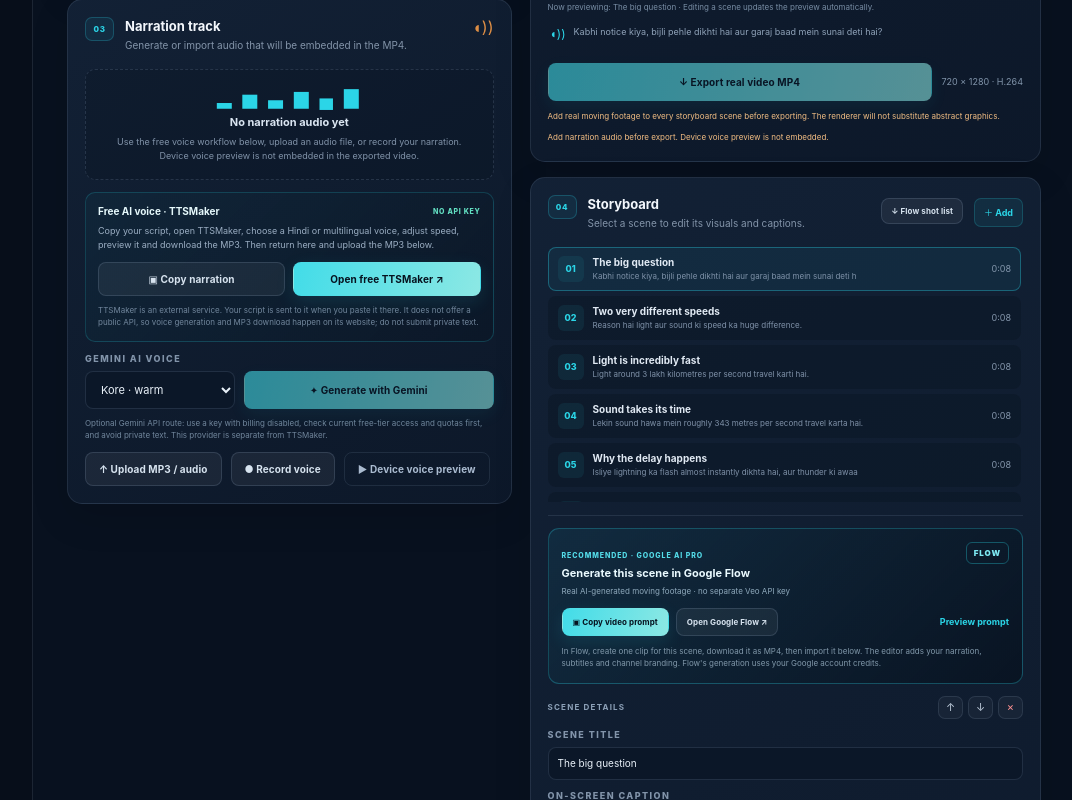
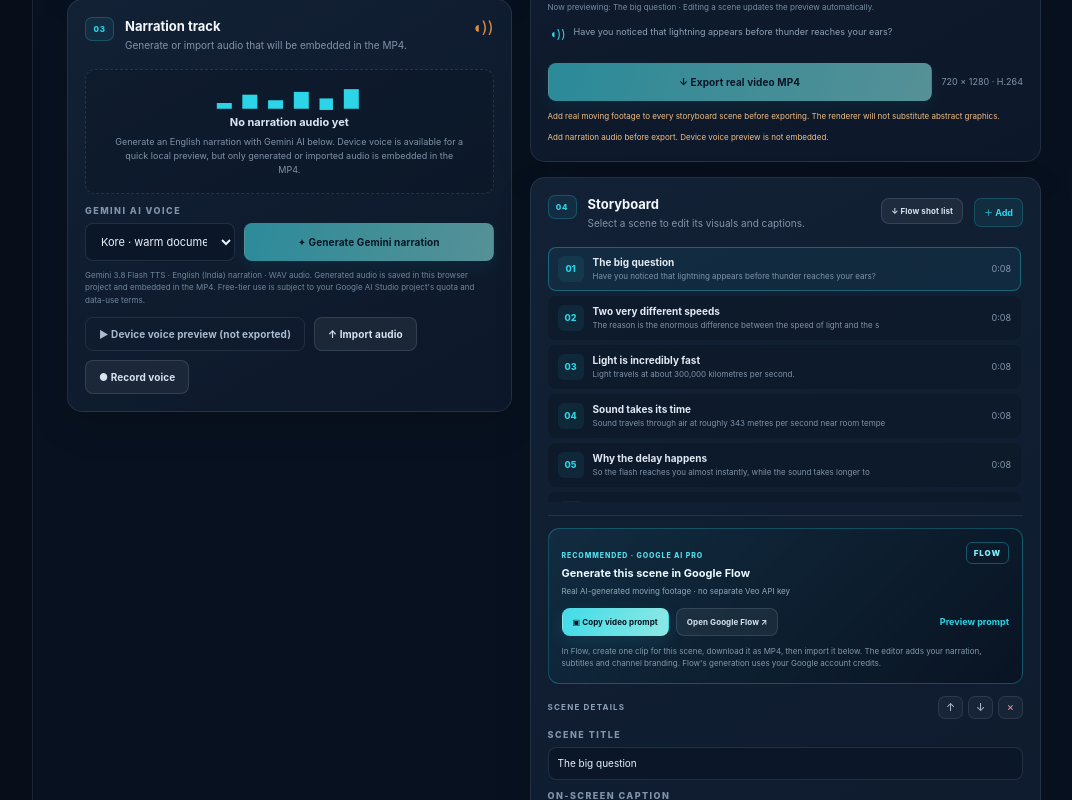
Before and after one commit to narayananagapuri25/VideoMaker, a React (Vite) app: page / in a window 1280 px wide. Shown: the part 1040-1840 px from the top of the page, without its empty margins (205-1277 px from the left). Built offline with nearby package versions, Linux system fonts and the light colour scheme.

Commit message:
Make Gemini English narration primary
Remove TTSMaker, set English-first project defaults, and use in-app Gemini 3.8 Flash TTS for exported narration.

```diff
--- a/src/App.tsx
+++ b/src/App.tsx
@@ -15,7 +15,7 @@ import type { AspectRatio, Language, Scene, StudioProject } from "./types";
 import { getEmbeddedImageSize, getEmbeddedVideoSize, getProjectMediaSize, isSupportedImageMimeType, MAX_NARRATION_AUDIO_BYTES, MAX_PROJECT_MEDIA_BYTES, MAX_SCENE_IMAGE_BYTES } from "./lib/media-data";
 import { MAX_PROJECT_BACKUP_BYTES, restoreProjectBackup } from "./lib/project-backup";
 
-const initialProject = () => makeProject("Why do we see lightning before thunder?", "Hinglish", "9:16", 45);
+const initialProject = () => makeProject("Why do we see lightning before thunder?", "English", "9:16", 45);
 
 function fileToDataUrl(file: Blob): Promise<string> {
   return new Promise((resolve, reject) => {
@@ -89,6 +89,7 @@ export default function App() {
             : saved.scenes;
           const restored: StudioProject = {
             ...saved,
+            language: "English",
             title: pasted ? topic : saved.title,
             topic,
             script: restoredScript,
@@ -97,15 +98,15 @@ export default function App() {
             storyboardSourceScript: pasted ? restoredScript : saved.storyboardSourceScript,
             storyboardSourceTargetDuration: pasted ? saved.targetDuration : saved.storyboardSourceTargetDuration,
             storyboardSourceAspectRatio: pasted ? saved.aspectRatio : saved.storyboardSourceAspectRatio,
-            storyboardSourceLanguage: pasted ? saved.language : (saved.storyboardSourceLanguage ?? saved.language),
+            storyboardSourceLanguage: "English",
             editorialNote: pasted ? pasted.editorialNote : saved.editorialNote,
           };
           setProject(restored);
           setSelectedSceneId(restored.scenes[0]?.id ?? "");
           if (pasted) setGenerationSource("provided-script");
           setNotice(pasted
-            ? "Recovered your pasted narration, removed the unrelated filler, and rebuilt matching scenes."
-            : "Restored your latest local project.");
+            ? "Recovered your pasted narration and rebuilt its scenes. Language is set to English; generate a new English script if this text is in another language."
+            : "Restored your local project. Language is now English; regenerate the story to replace any older non-English script with an English version.");
         } else {
           setSelectedSceneId(project.scenes[0]?.id ?? "");
         }
@@ -322,20 +323,6 @@ export default function App() {
     event.target.value = "";
   }
 
-  async function copyNarrationForFreeTts() {
-    if (!project.script.trim()) {
-      setNotice("Add narration text before copying it to the free voice generator.");
-      return;
-    }
-    try {
-      if (!navigator.clipboard?.writeText) throw new Error("Clipboard access is unavailable.");
-      await navigator.clipboard.writeText(project.script);
-      setNotice("Narration copied. Open TTSMaker, paste the text, choose a voice, preview and download the MP3, then upload it here.");
-    } catch {
-      setNotice("Could not copy automatically. Select the narration in the script editor and copy it manually, then open TTSMaker.");
-    }
-  }
-
   async function handleGenerateAiVoice() {
     if (!apiKey.trim()) {
       setNotice("Enter your Gemini API key in the connection field above before generating AI narration.");
@@ -346,14 +333,14 @@ export default function App() {
       return;
     }
     setIsGeneratingVoice(true);
-    setNotice("Generating narration with Gemini 3.8 Flash TTS free-tier model…");
+    setNotice("Generating English narration with Gemini 3.8 Flash TTS…");
     try {
-      const audio = await generateNarration(project.script, apiKey, ttsVoice, project.language);
+      const audio = await generateNarration(project.script, apiKey, ttsVoice, "English");
       if (audio.size > MAX_NARRATION_AUDIO_BYTES) throw new Error("Generated narration is larger than 30 MB. Use a shorter script.");
       if (wouldExceedMediaLimit(audio.size, undefined, true)) return;
       const audioDataUrl = await fileToDataUrl(audio);
       updateProject({ voiceAudioDataUrl: audioDataUrl, voiceAudioName: "Gemini TTS · " + ttsVoice + ".wav" });
-      setNotice("AI narration generated. Preview it and check pronunciation before exporting.");
+      setNotice("English Gemini narration generated and saved locally. Preview the WAV and check pronunciation before exporting.");
     } catch (error) {
       setNotice(error instanceof Error ? error.message : "AI narration generation failed.");
     } finally {
@@ -673,7 +660,7 @@ export default function App() {
                     </div>
                   )}
                   <div className="field-grid">
-                    <div><label className="field-label" htmlFor="language">LANGUAGE</label><select id="language" value={project.language} onChange={(event) => updateProject({ language: event.target.value as Language })}><option>Hinglish</option><option>Hindi</option><option>English</option><option>Telugu</option></select></div>
+                    <div><label className="field-label" htmlFor="language">LANGUAGE</label><select id="language" value={project.language} onChange={(event) => updateProject({ language: event.target.value as Language })}><option>English</option><option>Hinglish</option><option>Hindi</option><option>Telugu</option></select></div>
                     <div><label className="field-label" htmlFor="ratio">FORMAT</label><select id="ratio" value={project.aspectRatio} onChange={(event) => updateProject({ aspectRatio: event.target.value as AspectRatio })}><option value="9:16">Vertical · 9:16</option><option value="16:9">Landscape · 16:9</option></select></div>
                     <div><label className="field-label" htmlFor="duration">TARGET LENGTH</label><select id="duration" value={project.targetDuration} onChange={(event) => updateProject({ targetDuration: Number(event.target.value) })}><option value={30}>30 seconds</option><option value={45}>45 seconds</option><option value={60}>60 seconds</option><option value={90}>90 seconds</option><option value={300}>5 minutes</option><option value={480}>8 minutes</option></select></div>
                   </div>
@@ -715,28 +702,19 @@ export default function App() {
                   {project.voiceAudioDataUrl ? (
                     <div className="audio-ready"><div className="audio-file-icon">♫</div><div className="audio-meta"><strong>{project.voiceAudioName || "Narration audio"}</strong><small>Ready for MP4 export</small></div><button className="icon-button" title="Remove narration" onClick={() => updateProject({ voiceAudioDataUrl: undefined, voiceAudioName: undefined })}>×</button><audio controls src={project.voiceAudioDataUrl} /><a className="audio-download" href={project.voiceAudioDataUrl} download={project.voiceAudioName || "sochozara-narration"}>↓ Download narration audio</a></div>
                   ) : (
-                    <div className="audio-empty"><div className="audio-wave">▂ ▅ ▃ ▆ ▄ ▇</div><strong>No narration audio yet</strong><p>Use the free voice workflow below, upload an audio file, or record your narration. Device voice preview is not embedded in the exported video.</p></div>
+                    <div className="audio-empty"><div className="audio-wave">▂ ▅ ▃ ▆ ▄ ▇</div><strong>No narration audio yet</strong><p>Generate an English narration with Gemini AI below. Device voice is available for a quick local preview, but only generated or imported audio is embedded in the MP4.</p></div>
                   )}
-                  <div className="free-tts-card">
-                    <div className="free-tts-title"><strong>Free AI voice · TTSMaker</strong><span>NO API KEY</span></div>
-                    <p>Copy your script, open TTSMaker, choose a Hindi or multilingual voice, adjust speed, preview it and download the MP3. Then return here and upload the MP3 below.</p>
-                    <div className="free-tts-actions">
-                      <button className="button button-secondary" disabled={!project.script.trim()} onClick={copyNarrationForFreeTts}>▣ Copy narration</button>
-                      <a className="button button-primary" href="https://ttsmaker.app/" target="_blank" rel="noopener noreferrer">Open free TTSMaker ↗</a>
-                    </div>
-                    <small className="tts-disclaimer">TTSMaker is an external service. Your script is sent to it when you paste it there. It does not offer a public API, so voice generation and MP3 download happen on its website; do not submit private text.</small>
+                  <div className="tts-controls">
+                    <div><label className="field-label">GEMINI AI VOICE</label><select value={ttsVoice} onChange={(event) => setTtsVoice(event.target.value)}><option value="Kore">Kore · warm documentary</option><option value="Aoede">Aoede · expressive</option><option value="Puck">Puck · energetic</option><option value="Charon">Charon · deep narrator</option><option value="Fenrir">Fenrir · bold</option><option value="Zephyr">Zephyr · bright</option></select></div>
+                    <button className="button button-primary tts-button" disabled={isGeneratingVoice || !apiKey.trim() || !project.script.trim()} onClick={handleGenerateAiVoice}>{isGeneratingVoice ? <><span className="spinner" /> Generating voice…</> : project.voiceAudioDataUrl ? "↻ Regenerate Gemini narration" : "✦ Generate Gemini narration"}</button>
                   </div>
-                  <div className="tts-controls">
-                    <div><label className="field-label">GEMINI AI VOICE</label><select value={ttsVoice} onChange={(event) => setTtsVoice(event.target.value)}><option value="Kore">Kore · warm</option><option value="Aoede">Aoede · expressive</option><option value="Puck">Puck · energetic</option><option value="Charon">Charon · deep</option><option value="Fenrir">Fenrir · bold</option><option value="Zephyr">Zephyr · bright</option></select></div>
-                    <button className="button button-primary tts-button" disabled={isGeneratingVoice || !apiKey.trim()} onClick={handleGenerateAiVoice}>{isGeneratingVoice ? <><span className="spinner" /> Generating voice…</> : "✦ Generate with Gemini"}</button>
-                  </div>
-                  <small className="tts-disclaimer">Optional Gemini API route: use a key with billing disabled, check current free-tier access and quotas first, and avoid private text. This provider is separate from TTSMaker.</small>
+                  <small className="tts-disclaimer">Gemini 3.8 Flash TTS · English (India) narration · WAV audio. Generated audio is saved in this browser project and embedded in the MP4. Free-tier use is subject to your Google AI Studio project's quota and data-use terms.</small>
                   <div className="button-row audio-actions">
-                    <label className="button button-secondary file-button">↑ Upload MP3 / audio<input type="file" accept="audio/*" onChange={handleAudioUpload} /></label>
+                    <button className="button button-quiet" onClick={listenWithDeviceVoice} disabled={!project.script.trim()}>▶ Device voice preview (not exported)</button>
+                    <label className="button button-secondary file-button">↑ Import audio<input type="file" accept="audio/*" onChange={handleAudioUpload} /></label>
                     {isRecording
                       ? <button className="button button-danger" onClick={stopRecording}>■ Stop recording</button>
                       : <button className="button button-secondary" onClick={startRecording}>● Record voice</button>}
-                    <button className="button button-quiet" onClick={listenWithDeviceVoice}>▶ Device voice preview</button>
                   </div>
                   {recordingError && <p className="error-text">{recordingError}</p>}
                 </article>
--- a/src/styles.css
+++ b/src/styles.css
@@ -220,13 +220,6 @@ select { appearance: auto; }
   .export-spec { width: 100%; text-align: center; }
 }
 
-.free-tts-card { margin-top: 12px; padding: 12px; border: 1px solid rgba(43,213,231,.2); border-radius: 10px; background: linear-gradient(135deg, rgba(18,73,91,.18), rgba(9,20,34,.38)); }
-.free-tts-title { display: flex; align-items: center; justify-content: space-between; gap: 8px; }
-.free-tts-title strong { color: #e5f8fb; font-size: 10px; }
-.free-tts-title span { color: #62dfc2; font-size: 7px; font-weight: 800; letter-spacing: .1em; }
-.free-tts-card p { color: #9aadc2; font-size: 9px; line-height: 1.55; margin: 7px 0 10px; }
-.free-tts-actions { display: flex; flex-wrap: wrap; gap: 8px; }
-.free-tts-actions .button { flex: 1 1 145px; justify-content: center; }
 .audio-download { grid-column: 1 / -1; color: #65dfc1; font-size: 9px; font-weight: 700; text-decoration: none; }
 .audio-download:hover { color: #b5fff0; text-decoration: underline; }
 .tts-controls { display: grid; grid-template-columns: minmax(105px, .75fr) minmax(180px, 1.25fr); gap: 9px; align-items: end; margin-top: 11px; }
```
Also changed, not shown: 2 other files (tests, documents, lock files or other folders).
